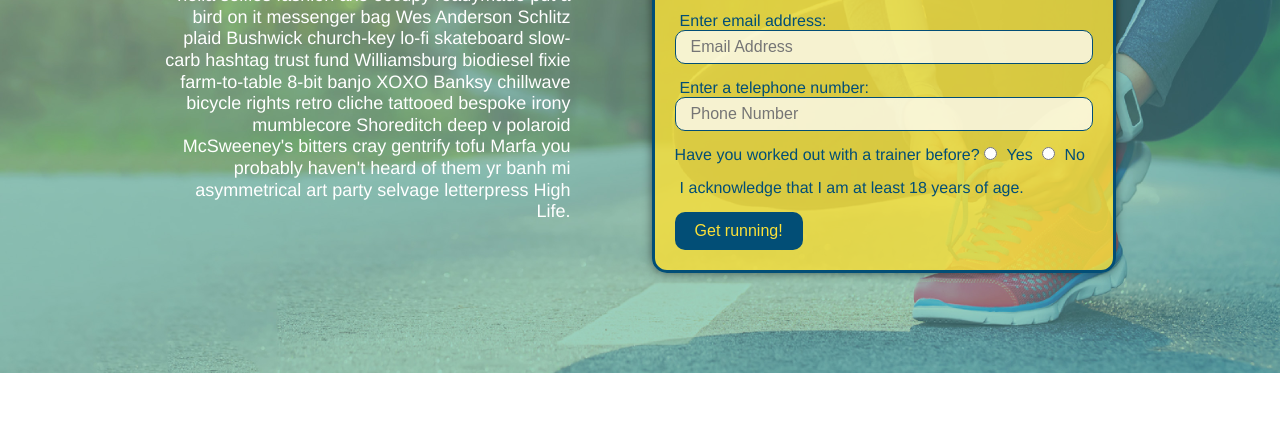
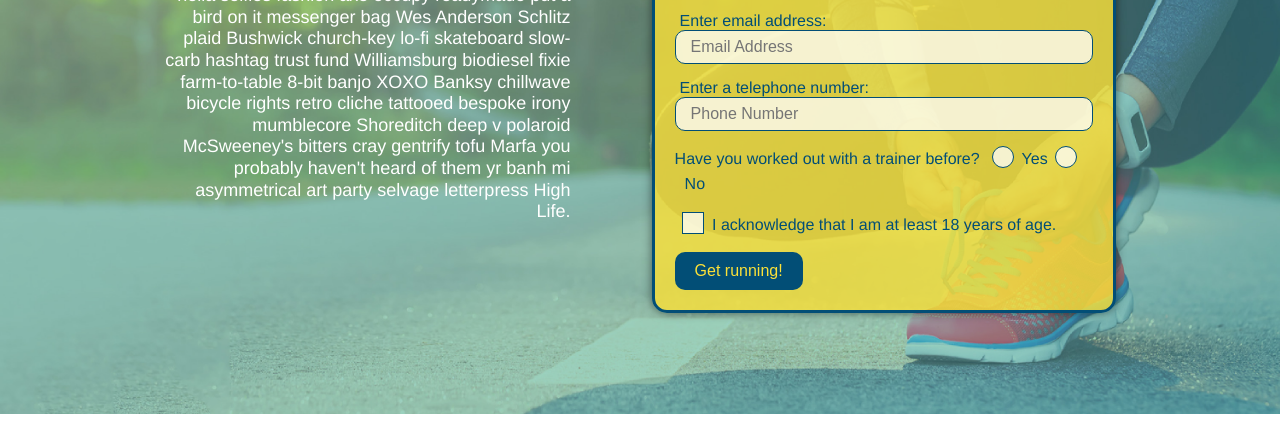
Before and after one commit to wagnergabe/run-buddy, a plain HTML site: page index.html in a window 1280 px wide. Shown: the part 351-781 px from the top of the page. Drawn offline with Linux system fonts and the light colour scheme.

Commit message:
final css touches

```diff
--- a/assets/css/style.css
+++ b/assets/css/style.css
@@ -1,3 +1,9 @@
+:root {
+  --primary-color: #fce138;
+  --secondary-color: #024e76;
+  --tertiary-color: #39a6b2;
+}
+
 * {
     margin: 0;
     padding: 0;
@@ -23,6 +29,7 @@ header {
     background-size: cover;
     background-position: 80%;
     background-attachment: fixed;
+    z-index: 9999;
 }
 
 header h1 {
@@ -385,6 +392,66 @@ outline:none;
   height: 400px;
 }
 
+.checkbox-wrapper input, .radio-wrapper input {
+  opacity: 0;
+}
+
+.checkbox-wrapper label, .radio-wrapper label {
+  position: relative;
+  left: 10px;
+  margin: 10px;
+  line-height: 1.6;
+}
+
+.checkbox-wrapper label::before, .radio-wrapper label::before {
+  content: "";
+  height: 20px;
+  width: 20px;
+  background: rgba(255, 255, 255, 0.75);
+  border: 1px solid var(--secondary-color);
+  position: absolute;
+  top: -4px;
+  left: -30px;
+}
+
+.radio-wrapper label::before {
+  border-radius: 50%;
+}
+
+.radio-wrapper label::after {
+  content: "";
+  height: 20px;
+  width: 20px;
+  border-radius: 50%;
+  background: var(--secondary-color);
+  position: absolute;
+  left: -29px;
+  top: -3px;
+  background-image: radial-gradient(circle, #39a6b2, #024e76);
+}
+
+.checkbox-wrapper label::after {
+  content: "";
+  height: 6px;
+  width: 14px;
+  border-left: 2px solid var(--secondary-color);
+  border-bottom: 2px solid var(--secondary-color);
+  position: absolute;
+  left: -26px;
+  top: 1px;
+  transform: rotate(-58deg);
+}
+
+.checkbox-wrapper input + label::after,
+.radio-wrapper input + label::after {
+  content: none;
+}
+
+.checkbox-wrapper input:checked + label::after,
+.radio-wrapper input:checked + label::after {
+  content: "";
+}
+
 .text-left {
   text-align: left;
  }
--- a/index.html
+++ b/index.html
@@ -57,15 +57,22 @@
             <input type="tel" placeholder="Phone Number" name="phone" id="phone" class="form-input" />
             <p>
                 Have you worked out with a trainer before?
+                <span class="radio-wrapper">
                 <input type="radio" name="trainer-confirm" id="trainer-yes" />
                 <label for ="trainer-yes">Yes</label>
+                </span>
+                <span class="radio-wrapper">
                 <input type="radio" name ="trainer-confirm" id="trainer-no"/>
                 <label for ="trainer-no">No</label>
+                </span>
             </p>
             <p>
+              <span class="checkbox-wrapper">
+              <input type="checkbox" name ="age-confirm" id="checkbox"/>
                 <label for="checkbox">
                     I acknowledge that I am at least 18 years of age.
                 </label>
+                </span>
             </p>
             <button type="submit">
                 Get running!
```
